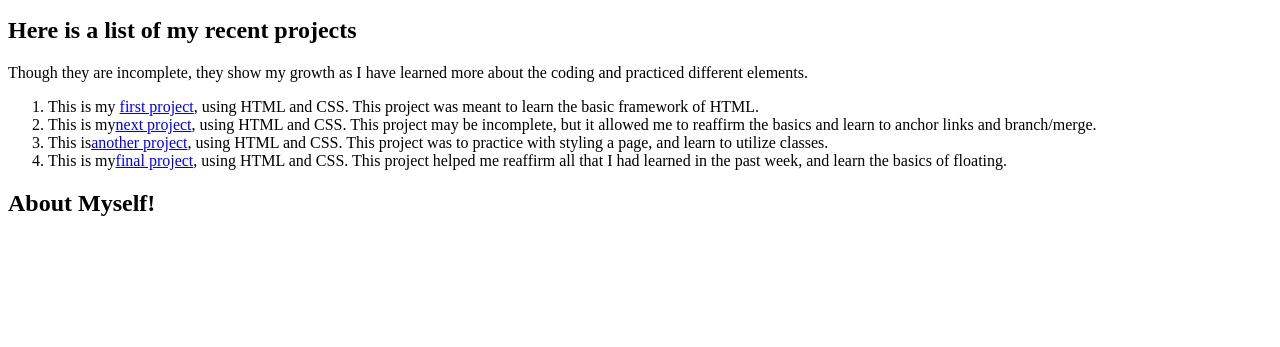
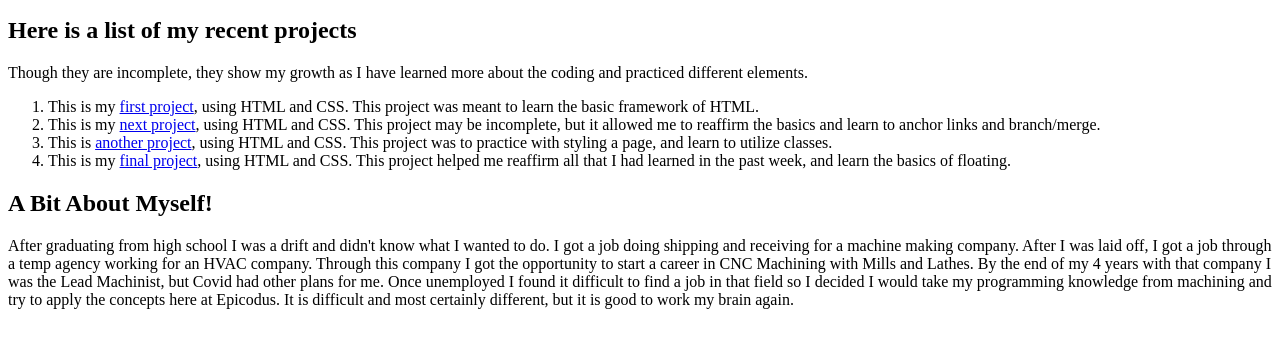
Before and after one commit to Dethik/About-Me, a plain HTML site: page About-Myself.html in a window 1280 px wide. Shown: the part 101-448 px from the top of the page. Drawn offline with Linux system fonts and the light colour scheme.

Commit message:
add text to about me sec, fix previous code

```diff
--- a/About-Myself.html
+++ b/About-Myself.html
@@ -16,14 +16,14 @@
 
       <ol>
         <li>This is my <a href="https://github.com/Dethik/My_First_Webpage">first project</a>, using HTML and CSS. This project was meant to learn the basic framework of HTML.</li>
-        <li>This is my<a href="https://github.com/Dethik/Resort-Project">next project</a>, using HTML and CSS. This project may be incomplete, but it allowed me to reaffirm the basics and learn to anchor links and branch/merge.</li>
-        <li>This is<a href="https://github.com/Dethik/Cupcake_Shop">another project</a>, using HTML and CSS. This project was to practice with styling a page, and learn to utilize classes.</li>
-        <li>This is my<a href="https://github.com/Dethik/Boring_Lecture">final project</a>, using HTML and CSS. This project helped me reaffirm all that I had learned in the past week, and learn the basics of floating.</li>
+        <li>This is my <a href="https://github.com/Dethik/Resort-Project">next project</a>, using HTML and CSS. This project may be incomplete, but it allowed me to reaffirm the basics and learn to anchor links and branch/merge.</li>
+        <li>This is <a href="https://github.com/Dethik/Cupcake_Shop">another project</a>, using HTML and CSS. This project was to practice with styling a page, and learn to utilize classes.</li>
+        <li>This is my <a href="https://github.com/Dethik/Boring_Lecture">final project</a>, using HTML and CSS. This project helped me reaffirm all that I had learned in the past week, and learn the basics of floating.</li>
       </ol>
     </div>
 
-    <h2>About Myself!</h2>
+    <h2>A Bit About <span class="Important">Myself!</span></h2>
 
-    <p></p>
+    <p>After graduating from high school I was a drift and didn't know what I wanted to do. I got a job doing shipping and receiving for a machine making company. After I was laid off, I got a job through a temp agency working for an HVAC company. Through this company I got the opportunity to start a career in CNC Machining with Mills and Lathes. By the end of my 4 years with that company I was the Lead Machinist, but Covid had other plans for me. Once unemployed I found it difficult to find a job in that field so I decided I would take my programming knowledge from machining and try to apply the concepts here at Epicodus. It is difficult and most certainly different, but it is good to work my brain again.</p>
   </body>
 </html>
```
